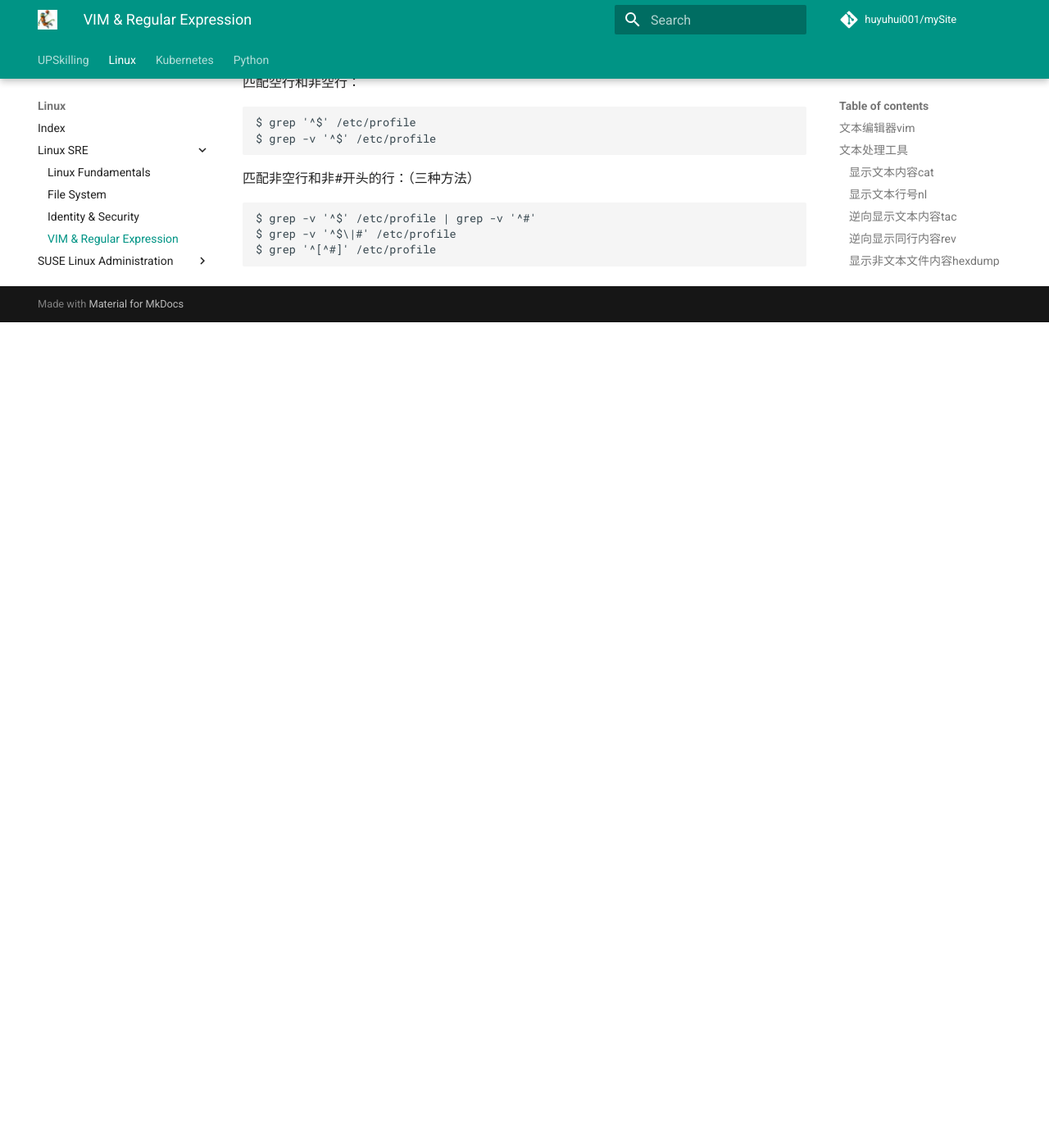
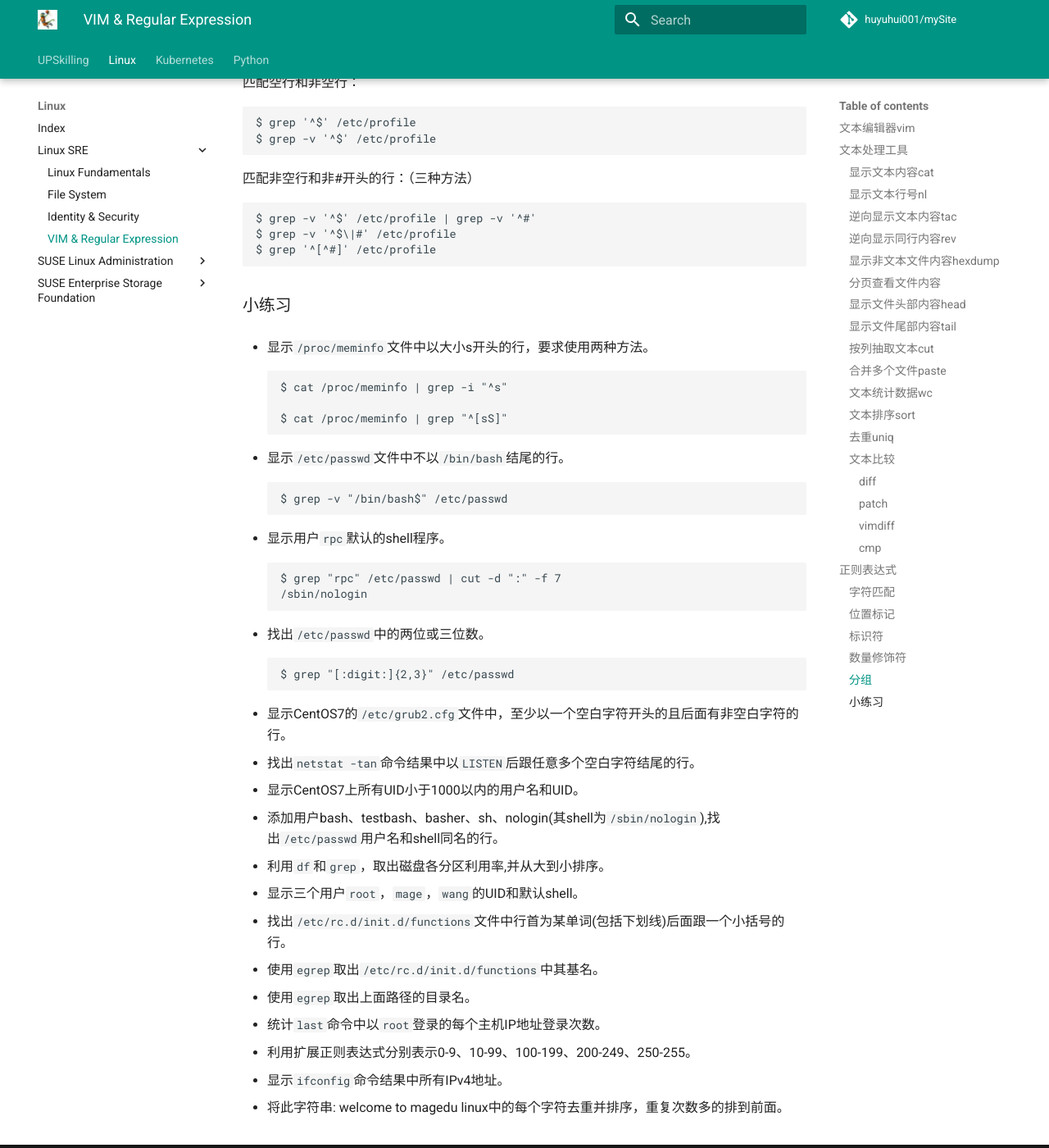
Before and after one commit to huyuhui001/mySite, an MkDocs documentation site: the page built from docs/linux/SRE/04-RegExpress.md, in a window 1280 px wide and 1400 px high, scrolled down 32048 px. Shown: the whole window at 82% size. Built offline with MkDocs 1.6.1 and Material for MkDocs 9.7.7, drawn with Linux system fonts in a browser that asks for light colours; comment, search, counter and statistics services are not loaded; before the commit the page ends 32441 px from its top, so only the background shows below that; some of the changed text lies outside the part shown.

Commit message:
Documentation

````diff
--- a/docs/linux/SRE/04-RegExpress.md
+++ b/docs/linux/SRE/04-RegExpress.md
@@ -1356,15 +1356,15 @@
 
 * `.*`：匹配任意长度等任意字符。
 
-* `\{n\}`：匹配之前的项`n`次。
+* `{n}`：匹配之前的项`n`次。
     * 例如：`[0-9]{3}`能够匹配任意的三位数。
     * 例如：`[0-9]{3}`可以扩展为`[0-9][0-9][0-9]`。
 
-* `{n,}`：之前的项至少需要匹配`n`次。
+* `{n}`：之前的项至少需要匹配`n`次。
     * 例如：`[0-9]{2,}`能够匹配任意一个两位或更多位的数字。
     * 例如：`go\{2,\}gle`能够匹配2个或者多个`o`，如`google`，`gooooogle`等，不能匹配`gogle`。
 
-* `\{n,m\}`：之前的项所必须匹配的最小`n`次数和最大`m`次数。
+* `{n,m}`：之前的项所必须匹配的最小`n`次数和最大`m`次数。
     * 例如：`[0-9]{2,5}`能够匹配两位数到五位数之间的任意一个数字。
 
 
@@ -1456,3 +1456,59 @@
 $ grep -v '^$\|#' /etc/profile
 $ grep '^[^#]' /etc/profile
 ```
+
+
+### 小练习
+
+
+* 显示`/proc/meminfo`文件中以大小s开头的行，要求使用两种方法。
+```
+$ cat /proc/meminfo | grep -i "^s"
+
+$ cat /proc/meminfo | grep "^[sS]"
+```
+
+* 显示`/etc/passwd`文件中不以`/bin/bash`结尾的行。
+```
+$ grep -v "/bin/bash$" /etc/passwd
+```
+
+* 显示用户`rpc`默认的shell程序。
+```
+$ grep "rpc" /etc/passwd | cut -d ":" -f 7
+/sbin/nologin
+```
+
+
+
+* 找出`/etc/passwd`中的两位或三位数。
+```
+$ grep "[:digit:]{2,3}" /etc/passwd
+```
+
+
+
+* 显示CentOS7的`/etc/grub2.cfg`文件中，至少以一个空白字符开头的且后面有非空白字符的行。
+
+* 找出`netstat -tan`命令结果中以`LISTEN`后跟任意多个空白字符结尾的行。
+
+* 显示CentOS7上所有UID小于1000以内的用户名和UID。
+
+* 添加用户bash、testbash、basher、sh、nologin(其shell为`/sbin/nologin`),找出`/etc/passwd`用户名和shell同名的行。
+
+* 利用`df`和`grep`，取出磁盘各分区利用率,并从大到小排序。
+
+* 显示三个用户`root`，`mage`，`wang`的UID和默认shell。
+* 找出`/etc/rc.d/init.d/functions`文件中行首为某单词(包括下划线)后面跟一个小括号的行。
+
+* 使用`egrep`取出`/etc/rc.d/init.d/functions`中其基名。
+
+* 使用`egrep`取出上面路径的目录名。
+
+* 统计`last`命令中以`root`登录的每个主机IP地址登录次数。
+
+* 利用扩展正则表达式分别表示0-9、10-99、100-199、200-249、250-255。
+
+* 显示`ifconfig`命令结果中所有IPv4地址。
+
+* 将此字符串: welcome to magedu linux中的每个字符去重并排序，重复次数多的排到前面。
````
